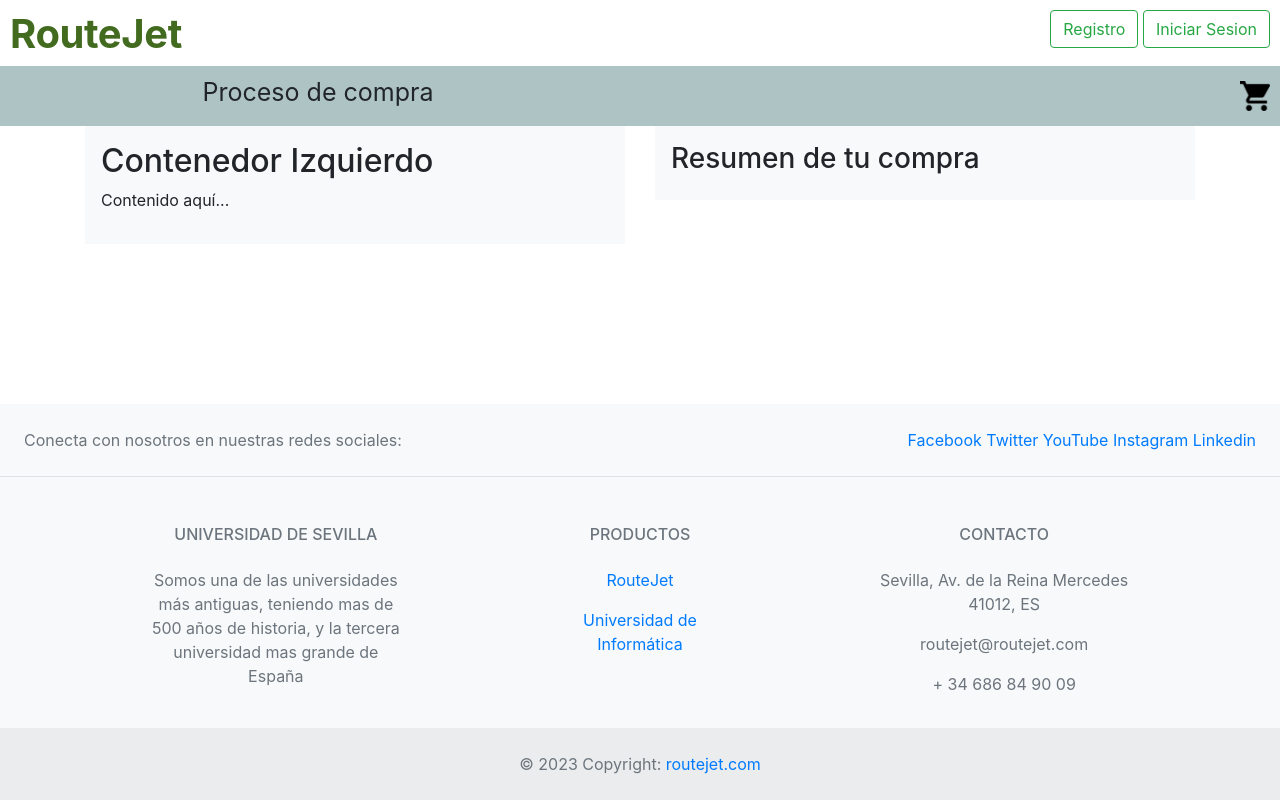
After one commit to jmartinacu/RouteJet-114, a Django app: template routejet/store/templates/store/overview.html in a window 1280 px wide. The commit adds this page. Run offline with Django 4.2, Linux system fonts and the light colour scheme; the template is opened without the code that fills it, so the values that code supplies are empty.

Commit message:
feat: Añadido del listado de productos
Se ha añadido el listado de los productos que tiene un usuario
en la cesta a la ventana de  resumen de compra.

```diff
--- a/routejet/core/templates/core/base.html
+++ b/routejet/core/templates/core/base.html
@@ -64,7 +64,7 @@
           </div>
           <h5 class="modal_total">Total: 1700€</h5>
           <a href="" class="modal_close">Seguir comprando</a>
-          <button type="button" class="btn btn-success" style="margin-top:100px">Finalizar compras</button>
+          <button onClick="window.location.href='/overview'" type="button" class="btn btn-success" style="margin-top:100px">Finalizar compras</button>
         </div>
       </section>
   </header>
--- a/routejet/core/templates/core/index.html
+++ b/routejet/core/templates/core/index.html
@@ -14,7 +14,7 @@
 {% block content %}
   <article>
     <div class="index-div-first-section-header">
-      <h3>¿Dónde te gustaría viajar?</h3>
+      <h3>¿Dónde te gustaría viajar? {{usuario}} </h3>
         <form action="" role="search">
           <label for="search">
             <input type="search" placeholder="Destino...">
--- a/routejet/core/urls.py
+++ b/routejet/core/urls.py
@@ -2,7 +2,8 @@ from django.contrib import admin
 from django.contrib.auth import views as auth_views
 from django.urls import path, include
 
-from core.views import signup, logout_view, overview
+from core.views import signup, logout_view
+from store.views import overview
 from . import views
 from .forms import LoginForm
 
--- a/routejet/core/views.py
+++ b/routejet/core/views.py
@@ -7,7 +7,7 @@ from django.contrib.auth import logout
 from .forms import SignUpForm
 
 def home(request):
-  return render(request, 'core/index.html')
+  return render(request, 'core/index.html',{"usuario":request.user})
 
 def signup(request):
   if request.method == 'POST':
@@ -26,6 +26,3 @@ def signup(request):
 def logout_view(request):
   logout(request)
   return redirect('/')
-
-def overview(request):
-  return render(request, 'core/overview.html')
--- a/routejet/store/models.py
+++ b/routejet/store/models.py
@@ -28,6 +28,7 @@ class Order(models.Model):
 
   def save(self, *args, **kwargs):
     user=self.user
+    self.total_price = 0
     if self.city == None:
       self.city = user.city
     if self.address == None:
--- /dev/null
+++ b/routejet/store/templates/store/overview.html
@@ -0,0 +1,51 @@
+{% extends "core/base.html" %}
+
+{% load static %}
+
+{% block title %} Escaparate {% endblock title %}
+
+{% block header %}
+  <link rel="stylesheet" href="{% static "css/index.css" %}">
+{% endblock header %}
+
+{% block description %}
+<h2>Proceso de compra</h2>
+{% endblock description %}
+
+
+{% block content %}
+
+<div class="container">
+  <div class="row">
+      <!-- Primer contenedor -->
+      <div class="col-md-6">
+          <div class="bg-light p-3">
+              <!-- Contenido del primer contenedor -->
+              <h2>Contenedor Izquierdo</h2>
+              <p>Contenido aquí...</p>
+          </div>
+      </div>
+
+      <!-- Segundo contenedor -->
+      <div class="col-md-6">
+          <div class="bg-light p-3">
+              <h3>Resumen de tu compra</h3>
+              {% for p in productos  %}
+              <div class="row">
+                <div class="col">
+                  <h5> {{p.city}},{{p.country}}  </h5>
+                </div>
+                <div class="col">
+                  <h6> {{p.start_date}}/{{p.end_date}} </h6>
+                </div>
+                <div class="col">
+                  <h6> {{p.price}}€ </h6>
+                </div>
+            </div>
+              {% endfor %}
+          </div>
+      </div>
+  </div>
+</div>
+
+{% endblock content %}
```
Also changed, not shown: routejet/core/templates/core/overview.html (deleted, +0 -19 lines), routejet/store/views.py (added, +13 -0 lines).
